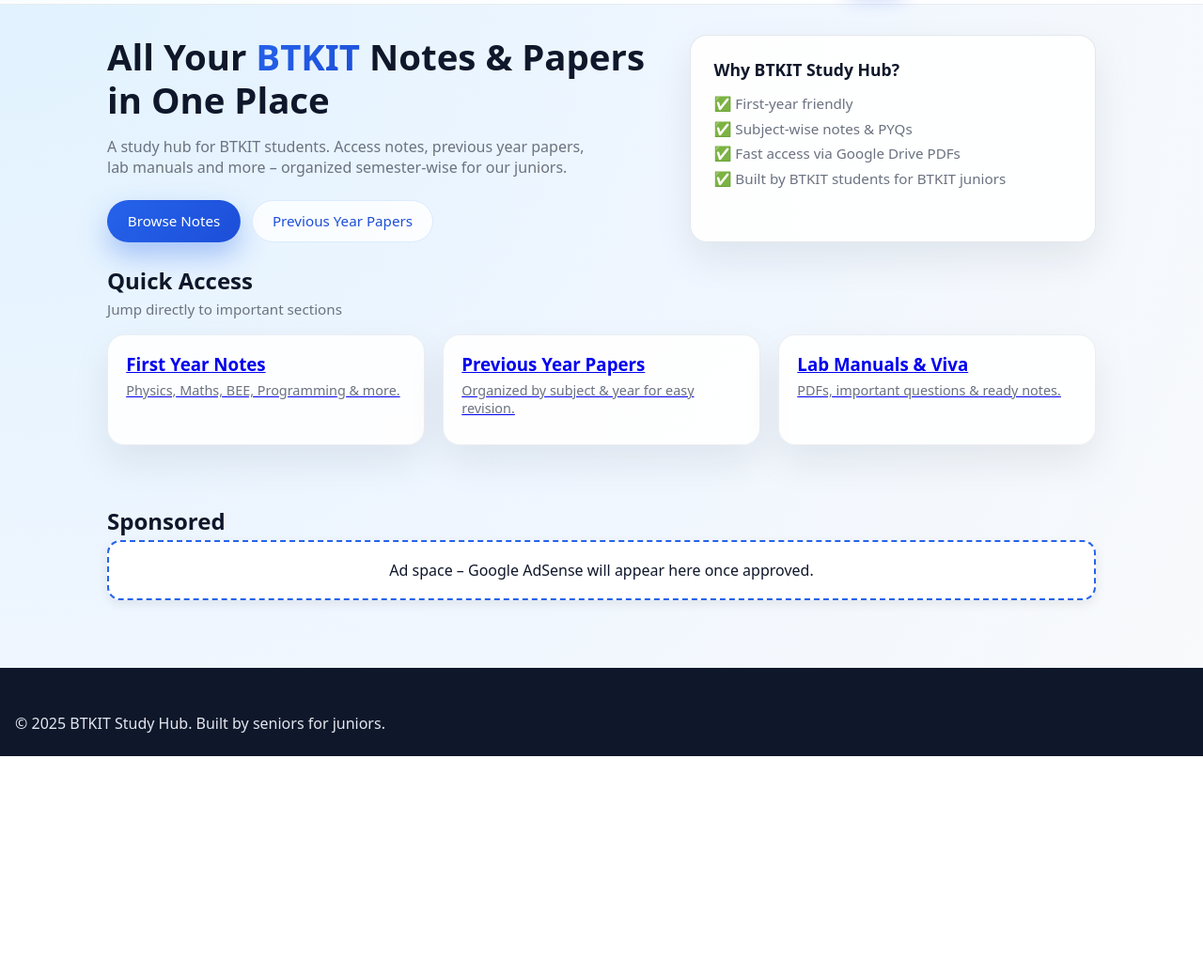
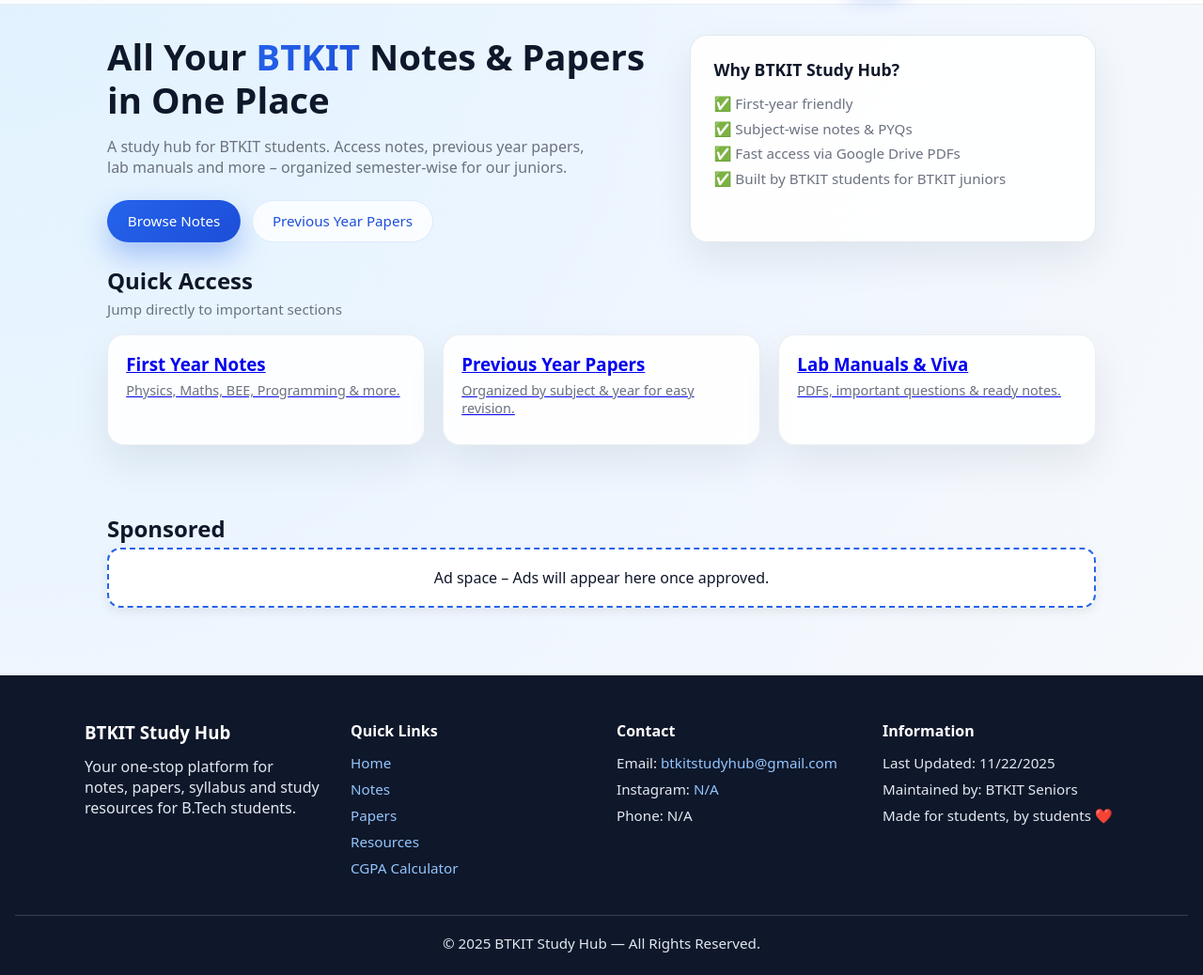
Before and after one commit to ankitgl200/BTKITstudyhub, a plain HTML site: page index.html in a window 1280 px wide. Shown: the part 59-1097 px from the top of the page at 94% size. Before the commit the page ends 864 px from the top, so only its background shows below. Drawn offline with Linux system fonts and the light colour scheme.

Commit message:
Update index.html

```diff
--- a/index.html
+++ b/index.html
@@ -72,18 +72,73 @@
     </section>
 
     <!-- Ad Space (you’ll paste AdSense here later) -->
-    <section class="section">
-        <h2 class="section-title">Sponsored</h2>
-        <div class="ad-box">
-            <!-- When your site is ready & approved, paste AdSense code here -->
-            <p>Ad space – Google AdSense will appear here once approved.</p>
-        </div>
-    </section>
+<section class="section sponsor-sec">
+    <h2 class="section-title">Sponsored</h2>
+    <div class="ad-box">
+        <p>Ad space – Ads will appear here once approved.</p>
+    </div>
+</section>
+
 
     <!-- Footer -->
     <footer class="footer">
+    <div class="footer-container">
+
+        <div class="footer-section">
+            <h3>BTKIT Study Hub</h3>
+            <p>Your one-stop platform for notes, papers, syllabus and study resources for B.Tech students.</p>
+        </div>
+
+        <div class="footer-section">
+            <h4>Quick Links</h4>
+            <ul>
+                <li><a href="index.html">Home</a></li>
+                <li><a href="notes.html">Notes</a></li>
+                <li><a href="papers.html">Papers</a></li>
+                <li><a href="resources.html">Resources</a></li>
+                <li><a href="cgpa.html">CGPA Calculator</a></li>
+            </ul>
+        </div>
+
+        <div class="footer-section">
+            <h4>Contact</h4>
+            <ul>
+                <li>Email: <a href="mailto:btkitsudyhub@gmail.com">btkitstudyhub@gmail.com</a></li>
+                <li>Instagram: <a href="#" target="_blank">N/A</a></li>
+                <li>Phone: N/A</li>
+            </ul>
+        </div>
+
+        <div class="footer-section">
+            <h4>Information</h4>
+            <ul>
+                <li id="last-updated">Last Updated: loading...</li>
+                <li>Maintained by: BTKIT Seniors</li>
+                <li>Made for students, by students ❤️</li>
+            </ul>
+        </div>
+
+    </div>
+
+    <div class="footer-bottom">
+        © <span id="year-footer"></span> BTKIT Study Hub — All Rights Reserved.
+    </div>
+</footer>
+
+<!-- AUTO UPDATE LAST UPDATED & YEAR -->
+<script>
+    // Last updated date
+    const lastUpdated = document.getElementById("last-updated");
+    const updateDate = new Date(document.lastModified);
+    lastUpdated.textContent = "Last Updated: " + updateDate.toLocaleDateString();
+
+    // Current Year
+    document.getElementById("year-footer").textContent = new Date().getFullYear();
+</script>
+
+    <!-- <footer class="footer">
         <p>© <span id="year"></span> BTKIT Study Hub. Built by seniors for juniors.</p>
-    </footer>
+    </footer> -->
 
     <script src="script.js"></script>
 </body>
```
